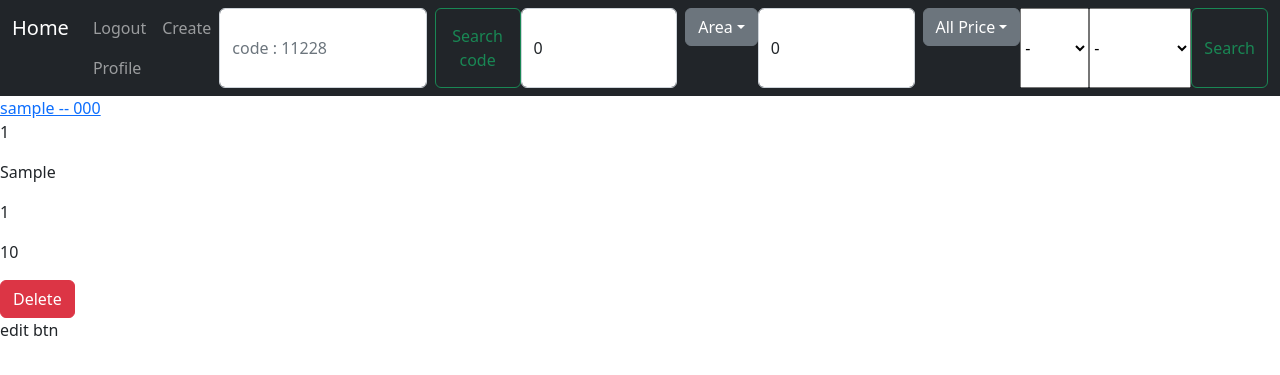
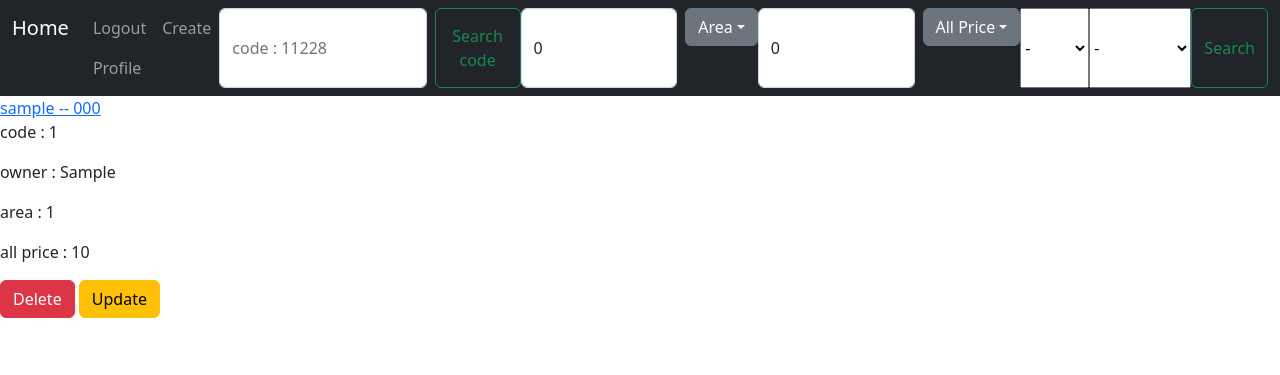
Before and after one commit to erfansafarzad7/Shekaarchi-Django-CBV, a Django app: page /files/1/ in a window 1280 px wide. Shown: the top 375 px of the page. Run offline with Django 4.2, Linux system fonts and the light colour scheme; a user stored in the database is signed in; tables that the repository leaves empty hold one stand-in row (values such as "Sample post"); some libraries are stand-ins or nearby versions.

Commit message:
UpdateItem+CodeUpdate

```diff
--- a/files/templates/files/detail.html
+++ b/files/templates/files/detail.html
@@ -3,14 +3,14 @@
 
         {% if user.is_authenticated %}
             <a href="{% url 'accounts:user_profile' item.user.id %}">{{item.user}}</a>
-            <p>{{ item.code }}</p>
-            <p>{{ item.owner }}</p>
-            <p>{{ item.area }}</p>
-            <p>{{ item.all_price }}</p>
+            <p>code : {{ item.code }}</p>
+            <p>owner : {{ item.owner }}</p>
+            <p>area : {{ item.area }}</p>
+            <p>all price : {{ item.all_price }}</p>
 
                 {% if request.user.id == item.user.id %}
                     <a href="{% url 'files:delete_item' item.code %}"><button class="btn btn-danger">Delete</button></a>
-                    <p>edit btn</p>
+                    <a href="{% url 'files:update_item' item.code %}"><button class="btn btn-warning">Update</button></a>
                 {% endif %}
 
         {% else %}
--- a/files/urls.py
+++ b/files/urls.py
@@ -7,4 +7,5 @@ urlpatterns = [
     path('<int:code>/', views.ItemDetailView.as_view(), name='item_detail'),
     path('create/', views.ItemCreateView.as_view(), name='create'),
     path('delete-item/<int:code>', views.ItemDeleteView.as_view(), name='delete_item'),
+    path('update-item/<int:code>', views.ItemUpdateView.as_view(), name='update_item'),
 ]
--- a/files/views.py
+++ b/files/views.py
@@ -1,10 +1,10 @@
 from django.contrib.messages.views import SuccessMessageMixin
 from .models import Item
-from django.views.generic import CreateView, DetailView, DeleteView
+from django.views.generic import CreateView, DetailView, DeleteView, UpdateView
 from django.contrib.auth.mixins import LoginRequiredMixin
 from django.contrib import messages
 from django.urls import reverse_lazy
-from files.forms import ItemCreateForm
+from files.forms import ItemCreateForm, ItemUpdateForm
 
 
 class ItemCreateView(LoginRequiredMixin, SuccessMessageMixin, CreateView):
@@ -21,7 +21,6 @@ class ItemCreateView(LoginRequiredMixin, SuccessMessageMixin, CreateView):
 
     def form_valid(self, form):
         form.instance.user = self.request.user
-        # messages.success(self.request, 'Item Successfully Created', 'success')
         return super().form_valid(form)
 
 
@@ -51,3 +50,18 @@ class ItemDeleteView(DeleteView):
 
     def get_context_data(self, **kwargs):
         return super().get_context_data(item=self.item, **kwargs)
+
+
+class ItemUpdateView(UpdateView):
+    model = Item
+    template_name = 'files/update_item.html'
+    form_class = ItemUpdateForm
+    context_object_name = 'item'
+    success_url = reverse_lazy('home:home')
+
+    def get_queryset(self):
+        return Item.objects.get(code=self.kwargs['code'])
+
+    def get_object(self, queryset=None):
+        obj = Item.objects.get(code__exact=self.get_queryset().code)
+        return obj
```
Also changed, not shown: files/forms.py (+8 -0 lines), files/templates/files/update_item.html (added, +11 -0 lines).
